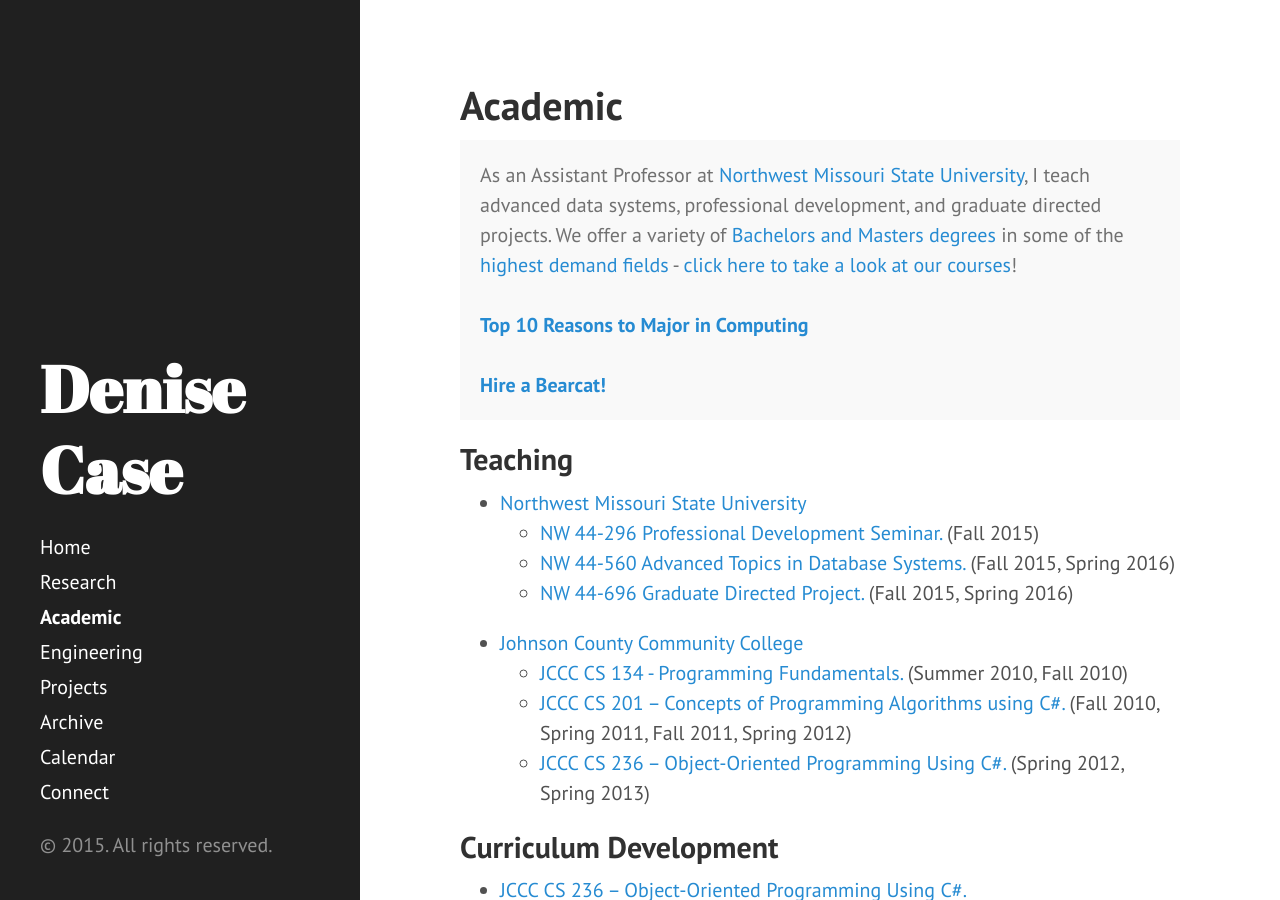
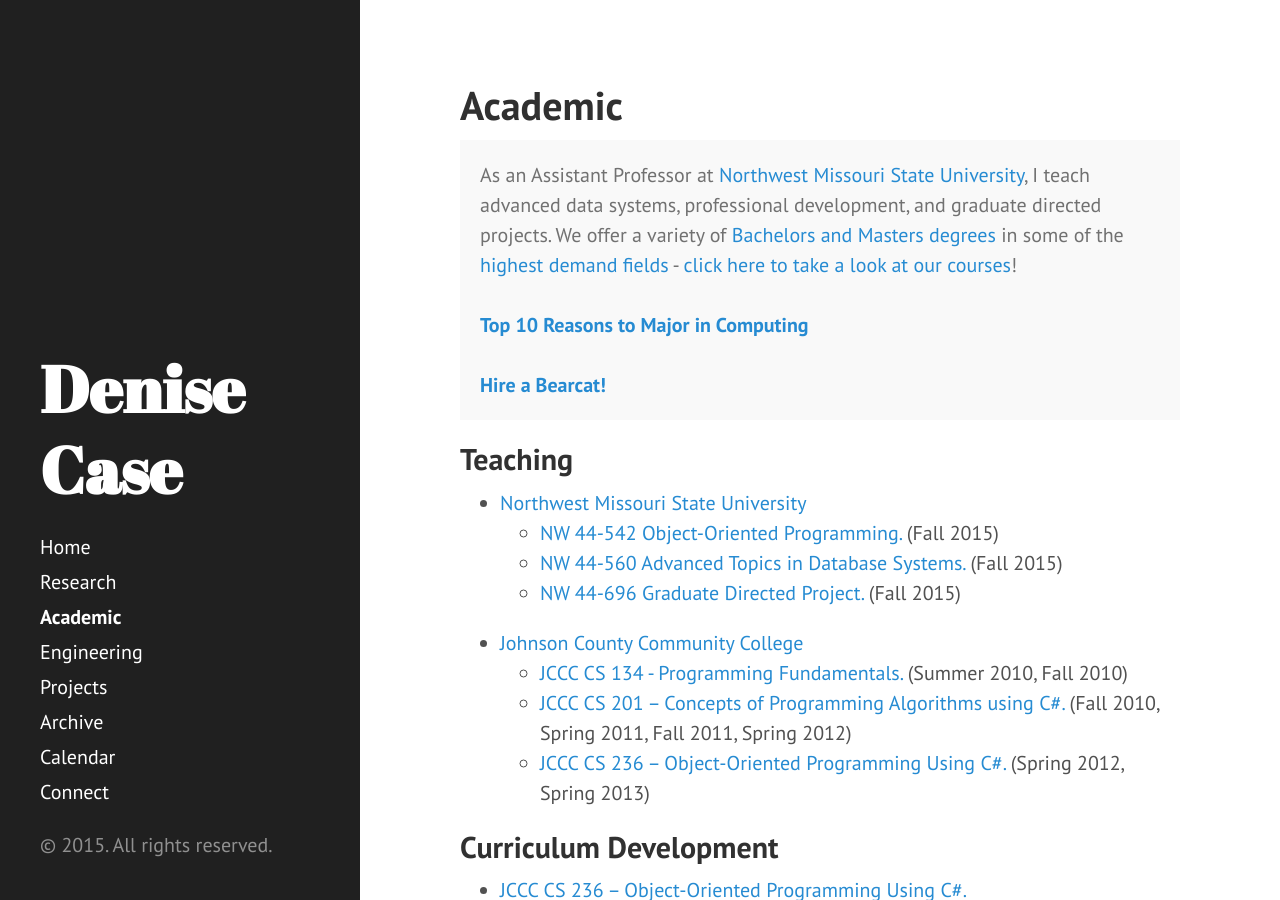
Before and after one commit to denisecase/denisecase.github.io, a Jekyll site: the page built from academic.md, in a window 1280 px wide and 900 px high. Built offline with Jekyll 4.4.1, drawn with Linux system fonts in a browser that asks for light colours; Markdown is read by kramdown in place of the engine named in the settings.

Commit message:
Update academic.md

```diff
--- a/academic.md
+++ b/academic.md
@@ -16,9 +16,9 @@
 ## Teaching
 
 *   [Northwest Missouri State University](http://www.nwmissouri.edu/)
-    *   [NW 44-296 Professional Development Seminar.](http://www.nwmissouri.edu/mathcsis/programs/compsci.htm) (Fall 2015)
-    *   [NW 44-560 Advanced Topics in Database Systems.](http://www.nwmissouri.edu/mathcsis/programs/compsci.htm) (Fall 2015, Spring 2016)
-    *   [NW 44-696 Graduate Directed Project.](http://www.nwmissouri.edu/mathcsis/programs/compsci.htm) (Fall 2015, Spring 2016)
+    *   [NW 44-542 Object-Oriented Programming.](http://www.nwmissouri.edu/mathcsis/msacs/courses.htm) (Fall 2015)
+    *   [NW 44-560 Advanced Topics in Database Systems.](http://www.nwmissouri.edu/mathcsis/msacs/courses.htm) (Fall 2015)
+    *   [NW 44-696 Graduate Directed Project.](http://www.nwmissouri.edu/mathcsis/msacs/courses.htm) (Fall 2015)
 
 *   [Johnson County Community College](http://www.jccc.edu)
     *   [JCCC CS 134 - Programming Fundamentals.](ttp://catalog.jccc.edu/coursedescriptions/cs/) (Summer 2010, Fall 2010)
```
